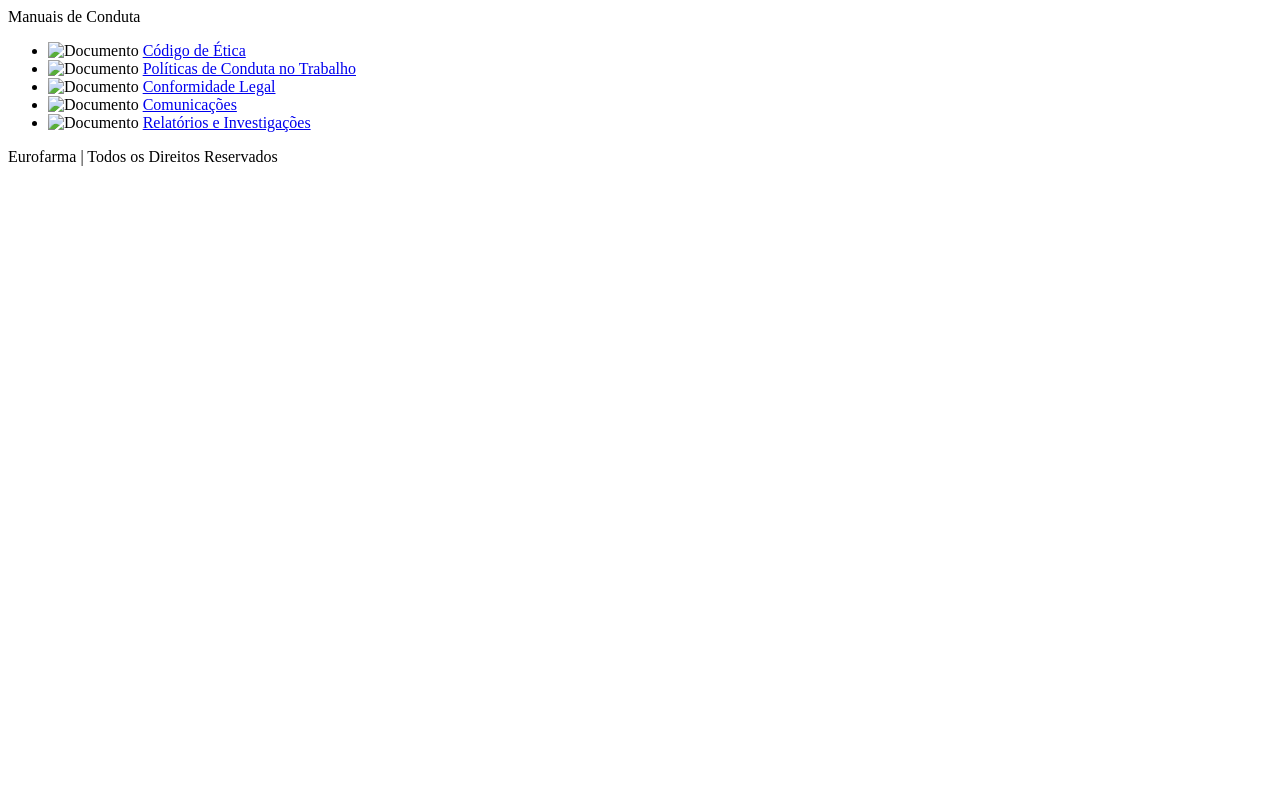
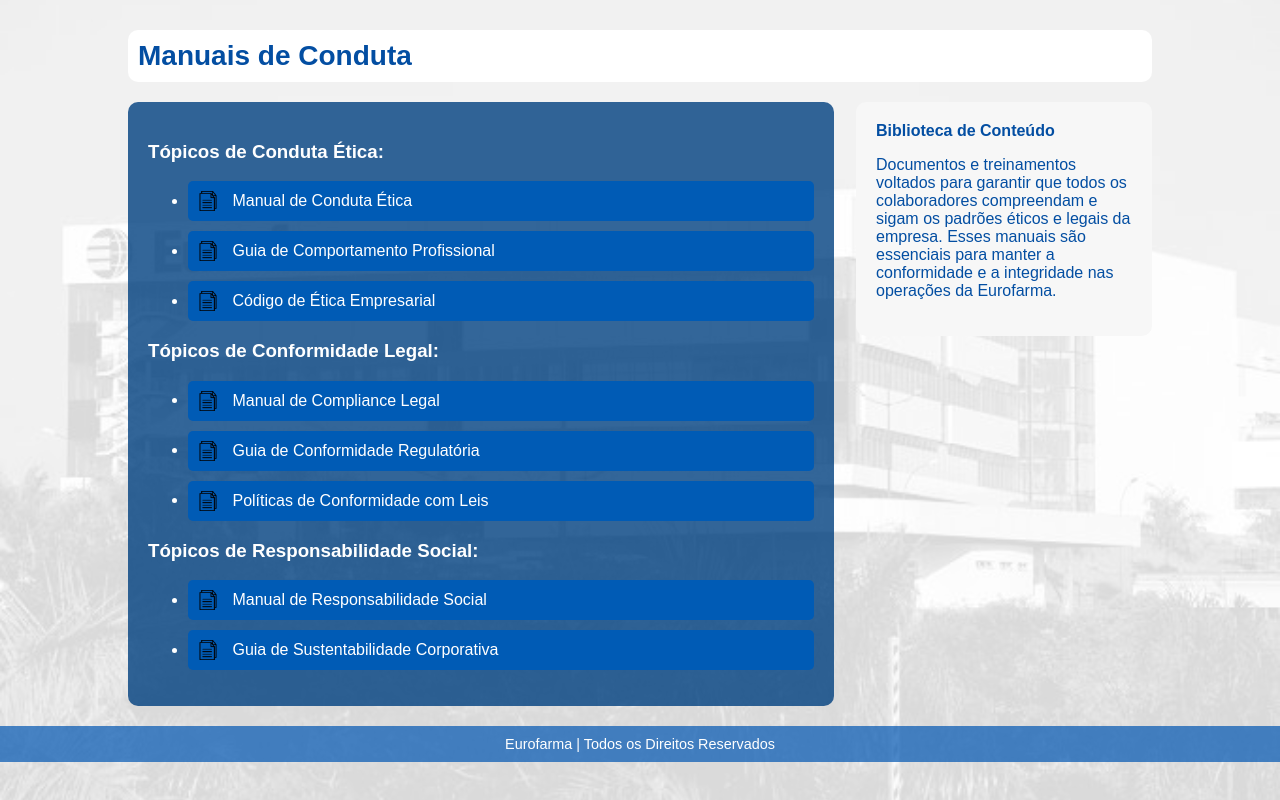
Before and after one commit to flczin/eurofarma-app, a Flask app: page /treinamentos in a window 1280 px wide. Run offline with Flask 3, Linux system fonts and the light colour scheme.

Commit message:
css pagina treinamento

```diff
--- a/static/treinamentos.css
+++ b/static/treinamentos.css
@@ -0,0 +1,111 @@
+.login-page {
+    background: url('../static/images/ultrafarma-back.jpeg') no-repeat center center;
+    background-size: cover;
+    display: flex;
+    justify-content: center;
+    align-items: center;
+    height: 100vh;
+    margin: 0;
+    position: relative;
+    overflow: hidden;
+}
+
+.login-page::before {
+    content: "";
+    position: absolute;
+    top: 0;
+    left: 0;
+    width: 100%;
+    height: 100%;
+    background: rgba(0, 0, 0, 0.2);
+    z-index: 1;
+}
+
+body {
+    font-family: Arial, sans-serif;
+    margin: 0;
+    padding: 0;
+    color: #fff;
+}
+
+body::before {
+    content: "";
+    background: url("../static/images/ultrafarma-back.jpeg") no-repeat center center;
+    background-size: cover;
+    position: absolute;
+    top: 0;
+    left: 0;
+    width: 100%;
+    height: 100%;
+    opacity: 0.4;
+    z-index: -1;
+}
+
+.container {
+    width: 80%;
+    margin: 0 auto;
+    padding-top: 30px;
+}
+
+.header {
+    background-color: #ffffff;
+    color: #034ea2;
+    font-size: 28px;
+    font-weight: bold;
+    text-align: left;
+    padding: 10px;
+    border-radius: 10px;
+}
+
+.sidebar {
+    float: right;
+    width: 25%;
+    background-color: #f7f7f7;
+    color: #034ea2;
+    padding: 20px;
+    border-radius: 10px;
+    margin-top: 20px;
+}
+
+.sidebar .title {
+    font-size: 16px;
+    font-weight: bold;
+}
+
+.document-list {
+    list-style-type: none;
+    padding: 20px;
+    margin: 20px 0;
+    background-color: rgba(0, 64, 128, 0.8);
+    border-radius: 10px;
+    width: 65%;
+}
+
+.document-list li {
+    padding: 10px;
+    margin-bottom: 10px;
+    font-size: 16px;
+    background: #005bb5;
+    border-radius: 5px;
+}
+
+.document-list li img {
+    vertical-align: middle;
+    margin-right: 10px;
+}
+
+.document-list li a {
+    color: #fff;
+    text-decoration: none;
+    vertical-align: middle;
+}
+
+.footer {
+    background-color: rgba(0, 86, 179, 0.7);
+    color: white;
+    text-align: center;
+    padding: 10px 0;
+    font-size: 0.9em;
+    font-family: Arial, sans-serif;
+    z-index: 2;
+}
--- a/templates/treinamentos.html
+++ b/templates/treinamentos.html
@@ -1,37 +1,73 @@
 <!DOCTYPE html>
 <html lang="en">
+
 <head>
     <meta charset="UTF-8">
     <meta name="viewport" content="width=device-width, initial-scale=1.0">
+    <title>Manuais de Conduta</title>
     <link rel="stylesheet" href="{{ url_for('static', filename='treinamentos.css') }}">
-    <title>Document</title>
 </head>
+
 <body>
     <div class="container">
         <div class="header">Manuais de Conduta</div>
-        <ul class="document-list">
+        <div class="sidebar">
+            <div class="title">Biblioteca de Conteúdo</div>
+            <p> Documentos e treinamentos voltados para garantir que todos os colaboradores compreendam e sigam os padrões éticos e legais da empresa. Esses manuais são essenciais para manter a conformidade e a integridade nas operações da Eurofarma.</p>
+        </div>
+        <div class="document-list">
+            <div class="topic">
+                <h3>Tópicos de Conduta Ética:</h3>
+                <ul>
                     <li>
-                <img src="" alt="Documento" width="20" height="20">
-                <a href="#">Código de Ética</a>
+                        <img src="../static/images/document.png" alt="Documento" width="20" height="20">
+                        <a href="#">Manual de Conduta Ética</a>
                     </li>
                     <li>
-                <img src="" alt="Documento" width="20" height="20">
-                <a href="#">Políticas de Conduta no Trabalho</a>
+                        <img src="../static/images/document.png" alt="Documento" width="20" height="20">
+                        <a href="#">Guia de Comportamento Profissional</a>
                     </li>
                     <li>
-                <img src="" alt="Documento" width="20" height="20">
-                <a href="#">Conformidade Legal</a>
-            </li>
-            <li>
-                <img src="" alt="Documento" width="20" height="20">
-                <a href="#">Comunicações</a>
-            </li>
-            <li>
-                <img src="" alt="Documento" width="20" height="20">
-                <a href="#">Relatórios e Investigações</a>
+                        <img src="../static/images/document.png" alt="Documento" width="20" height="20">
+                        <a href="#">Código de Ética Empresarial</a>
                     </li>
                 </ul>
             </div>
-    <footer>Eurofarma | Todos os Direitos Reservados</footer>
+            <div class="topic">
+                <h3>Tópicos de Conformidade Legal:</h3>
+                <ul>
+                    <li>
+                        <img src="../static/images/document.png" alt="Documento" width="20" height="20">
+                        <a href="#">Manual de Compliance Legal</a>
+                    </li>
+                    <li>
+                        <img src="../static/images/document.png" alt="Documento" width="20" height="20">
+                        <a href="#">Guia de Conformidade Regulatória</a>
+                    </li>
+                    <li>
+                        <img src="../static/images/document.png" alt="Documento" width="20" height="20">
+                        <a href="#">Políticas de Conformidade com Leis</a>
+                    </li>
+                </ul>
+            </div>
+            <div class="topic">
+                <h3>Tópicos de Responsabilidade Social:</h3>
+                <ul>
+                    <li>
+                        <img src="../static/images/document.png" alt="Documento" width="20" height="20">
+                        <a href="#">Manual de Responsabilidade Social</a>
+                    </li>
+                    <li>
+                        <img src="../static/images/document.png" alt="Documento" width="20" height="20">
+                        <a href="#">Guia de Sustentabilidade Corporativa</a>
+                    </li>
+
+
+                </ul>
+            </div>
+        </div>
+    </div>
+    <div class="footer">Eurofarma | Todos os Direitos Reservados</div>
 </body>
+
 </html>
```
Lines whose indentation alone changed are shown as unchanged.
